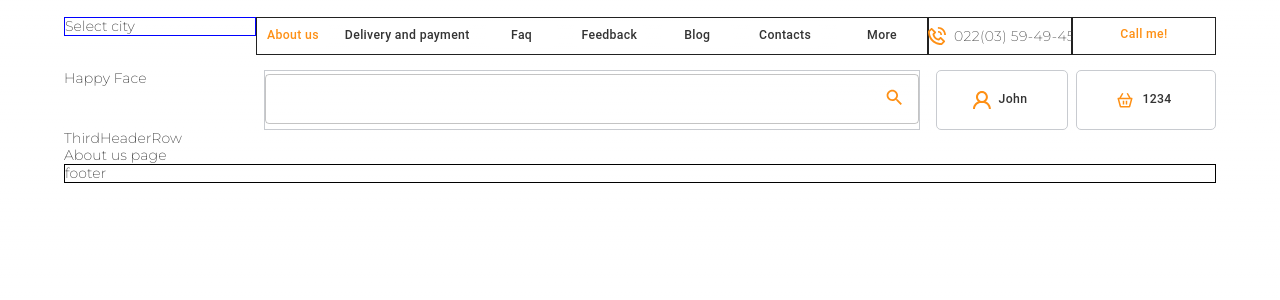
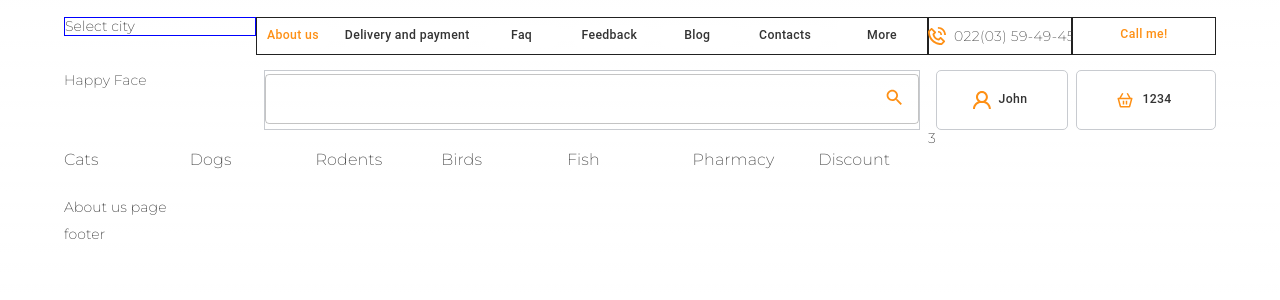
Before and after one commit to bandvov/full-face-shop-frontend, a Next.js app: page /about-us in a window 1280 px wide. Shown: the top 300 px of the page. Built offline with nearby package versions, Linux system fonts and the light colour scheme.

Commit message:
add third header row

```diff
--- a/package.json
+++ b/package.json
@@ -18,11 +18,8 @@
     "eslint": "8.48.0",
     "eslint-config-next": "13.4.19",
     "next": "13.4.19",
-    "postcss": "8.4.28",
     "react": "18.2.0",
-    "react-dom": "18.2.0",
-    "tailwindcss": "3.3.3",
-    "tw-elements": "^1.0.0"
+    "react-dom": "18.2.0"
   },
   "devDependencies": {
     "@types/node": "20.6.3",
--- a/postcss.config.js
+++ /dev/null
@@ -1,6 +0,0 @@
-module.exports = {
-  plugins: {
-    tailwindcss: {},
-    autoprefixer: {},
-  },
-}
--- a/src/app/globals.css
+++ b/src/app/globals.css
@@ -1,7 +1,4 @@
 @import url('https://fonts.googleapis.com/css2?  family=Montserrat:ital,wght@0,100;0,200;1,100;1,200&display=swap');
-@tailwind base;
-@tailwind components;
-@tailwind utilities;
 
 * {
   font-family: 'Montserrat', sans-serif;
--- /dev/null
+++ b/src/components/header/CategoryLinks.js
@@ -0,0 +1,33 @@
+import { CATEGORIES } from "@/configs/urls";
+import { Grid, Link } from "@mui/material";
+import React, { useMemo } from "react";
+import { CommonButton } from "../commonButton";
+import { usePathname } from "next/navigation";
+import CommonLink from "../link";
+
+export default function CategoryLinks() {
+  const pathname = usePathname();
+
+  const links = useMemo(() => {
+    return CATEGORIES.map(({ url, name }) => {
+      return (
+        <Grid xs item aria-current="page" key={url}>
+          <CommonLink href={url}>{name}</CommonLink>
+        </Grid>
+      );
+    });
+  }, [pathname]);
+
+  return (
+    <Grid
+      gap={2}
+      columns={12}
+      container
+      height="100%"
+      alignItems={"center"}
+      padding={"20px 0"}
+    >
+      {links}
+    </Grid>
+  );
+}
--- a/src/components/header/ThirdHeaderRow.js
+++ b/src/components/header/ThirdHeaderRow.js
@@ -1,5 +1,21 @@
+import { CATEGORIES } from "@/configs/urls";
+import { Grid, Menu, MenuItem, MenuList } from "@mui/material";
+import Link from "next/link";
 import React from "react";
+import CommonLink from "../link";
+import CategoryLinks from "./CategoryLinks";
 
 export default function ThirdHeaderRow() {
-  return <div>ThirdHeaderRow</div>;
+  return (
+    <nav>
+      <Grid container>
+        <Grid item md={9}>
+          <CategoryLinks />
+        </Grid>
+        <Grid item md={3}>
+          3
+        </Grid>
+      </Grid>
+    </nav>
+  );
 }
--- a/src/components/link/index.js
+++ b/src/components/link/index.js
@@ -1,10 +1,25 @@
+import styled from "@emotion/styled";
 import Link from "next/link";
 import React from "react";
 
+const StyledLink = styled(Link)`
+  text-decoration: none;
+  font-family: Montserrat;
+  font-size: 16px;
+  font-weight: 500;
+  line-height: 20px;
+  color: var(--black);
+  :hover {
+    cursor: pointer;
+    background-color: white;
+    color: var(--orange) !important;
+  }
+`;
+
 export default function CommonLink({ children, style, ...rest }) {
   return (
-    <Link style={style} {...rest}>
+    <StyledLink style={style} {...rest}>
       {children}
-    </Link>
+    </StyledLink>
   );
 }
--- a/src/configs/urls.js
+++ b/src/configs/urls.js
@@ -35,13 +35,13 @@ export const FRANCHISING_URL = {
   url: "/frinchising",
 };
 export const DISCOUNT_URL = {
-  name:"Discount",
-  url: "/discount"
-}
+  name: "Discount",
+  url: "/discount",
+};
 export const VETCLINIC_URL = {
   name: "Vetclinic",
-  url:"http://google.com"
-}
+  url: "http://google.com",
+};
 export const HEADER_URLS = [
   ABOUT_US_URL,
   DELIVERY_AND_PAYMENTS,
@@ -64,3 +64,35 @@ export const FOOTER_URLS = [
   DISCOUNT_URL,
   BLOG_URL,
 ];
+export const CATEGORIES = [
+  {
+    name: "Cats",
+    url: "/cats",
+  },
+  {
+    name: "Dogs",
+    url: "/dogs",
+  },
+  {
+    name: "Rodents",
+    url: "/rodents",
+  },
+  {
+    name: "Birds",
+    url: "/birds",
+  },
+  {
+    name: "Fish",
+    url: "/fish",
+  },
+  {
+    name: "Pharmacy",
+    url: "/pharmacy",
+
+  },
+  {
+    name: "Discount",
+    url: "/discount",
+
+  },
+];
--- a/tailwind.config.js
+++ /dev/null
@@ -1,18 +0,0 @@
-/** @type {import('tailwindcss').Config} */
-module.exports = {
-  content: [
-    './src/pages/**/*.{js,ts,jsx,tsx,mdx}',
-    './src/components/**/*.{js,ts,jsx,tsx,mdx}',
-    './src/app/**/*.{js,ts,jsx,tsx,mdx}',
-  ],
-  theme: {
-    extend: {
-      backgroundImage: {
-        'gradient-radial': 'radial-gradient(var(--tw-gradient-stops))',
-        'gradient-conic':
-          'conic-gradient(from 180deg at 50% 50%, var(--tw-gradient-stops))',
-      },
-    },
-  },
-  plugins: [],
-}
```
Also changed, not shown: 1 other file (tests, documents, lock files or other folders).
